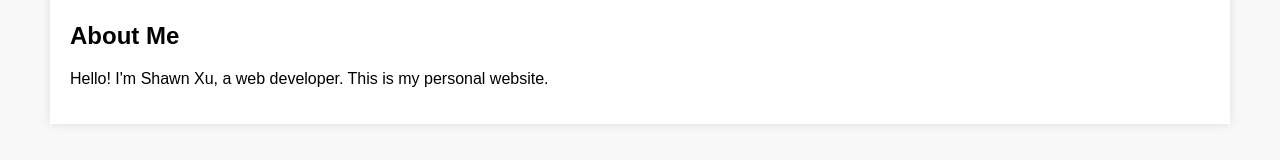
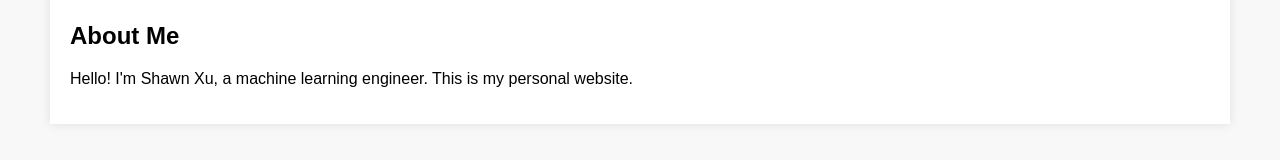
Before and after one commit to mrshawnxu/homepage, a plain HTML site: page index.html in a window 1280 px wide. Shown: the part 222-382 px from the top of the page. Drawn offline with Linux system fonts and the light colour scheme.

Commit message:
Homepage

```diff
--- a/index.html
+++ b/index.html
@@ -20,7 +20,7 @@
 
     <section id="about">
         <h2>About Me</h2>
-        <p>Hello! I'm Shawn Xu, a web developer. This is my personal website.</p>
+        <p>Hello! I'm Shawn Xu, a machine learning engineer. This is my personal website.</p>
     </section>
 
     <section id="portfolio">
```
